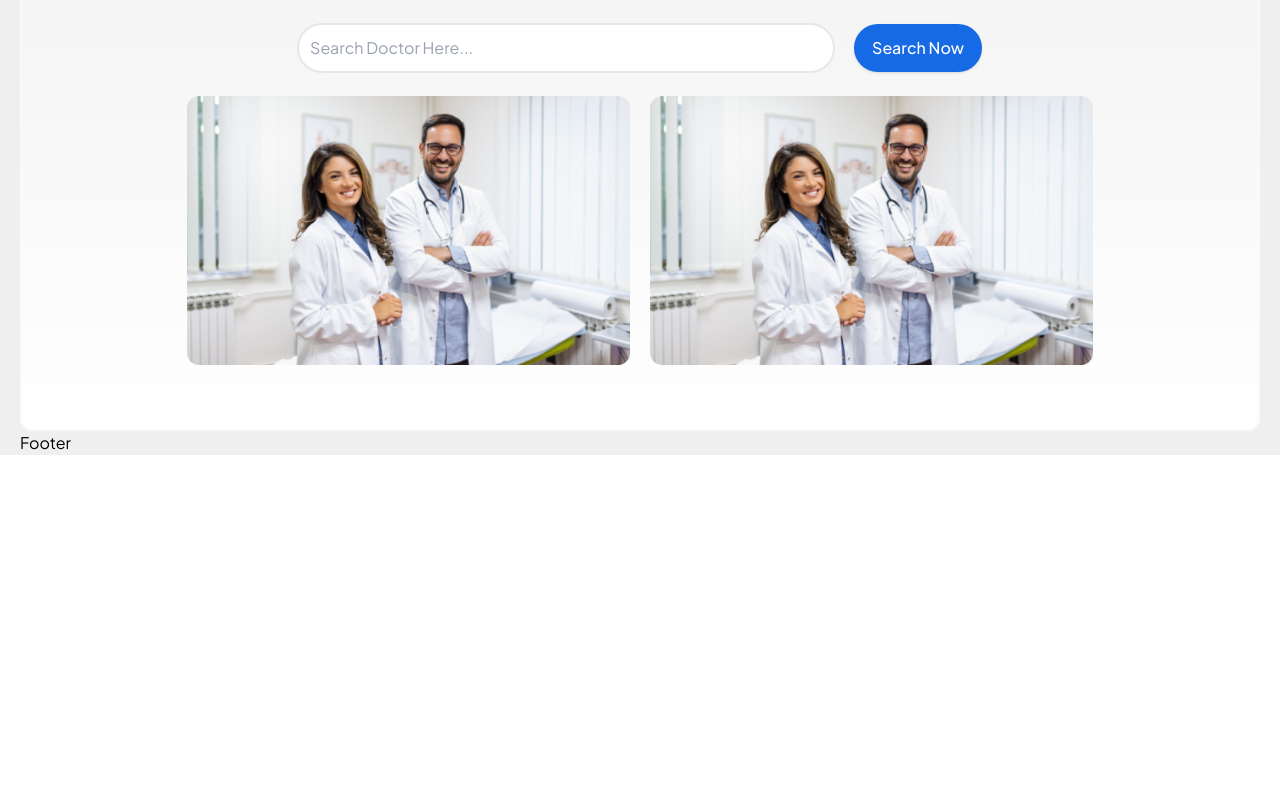
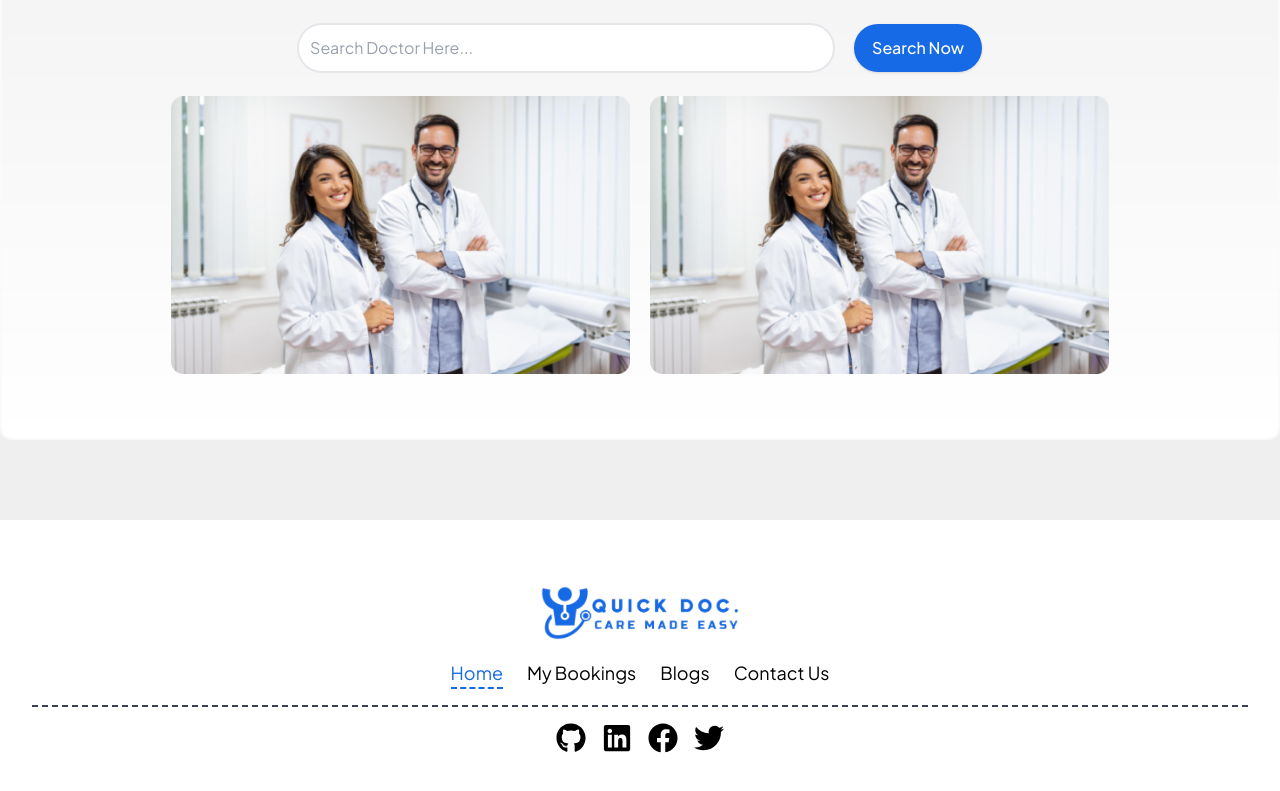
Before and after one commit to omarfaruk-dev/quick-doctor, a React (Vite) app: page / in a window 1280 px wide. Shown: the part 329-1120 px from the top of the page. Before the commit the page ends 800 px from the top, so only its background shows below. Built offline with nearby package versions, Linux system fonts and the light colour scheme.

Commit message:
footer completed

```diff
--- a/src/components/Footer.jsx
+++ b/src/components/Footer.jsx
@@ -1,9 +1,31 @@
 import React from 'react';
+import { Link, NavLink } from 'react-router';
+import { FaGithub, FaLinkedin, FaFacebook, FaTwitter } from "react-icons/fa";
 
 const Footer = () => {
+    const links = <div className='flex flex-col md:flex-row gap-3 md:gap-6 md:text-lg '>
+        <NavLink to='/'>Home</NavLink>
+        <NavLink to='/my-bookings'>My Bookings</NavLink>
+        <NavLink to='/blogs'>Blogs</NavLink>
+        <NavLink to='/contact-us'>Contact Us</NavLink>
+    </div>
     return (
-        <div>
-            Footer
+        <div className='bg-white mt-20'>
+            <div className='container mx-auto py-12 px-4 md:px-6 lg:px-8 md:p-16 text-black flex justify-center items-center gap-4 flex-col'>
+                <Link className="flex flex-wrap items-center">
+                    <img className='w-50' src='logo.png' alt="logo" />
+                </Link>
+                <ul>
+                    <li>{links}</li>
+                </ul>
+                <hr className='border-t-2 border-gray-700 border-dashed w-full ' />
+                <div className='text-2xl md:text-3xl flex flex-wrap gap-4'>
+                    <a href='https://github.com/omarfaruk-dev' target='blank'><FaGithub /> </a>
+                    <a href='https://www.linkedin.com/in/pro-omarfaruk' target='blank'><FaLinkedin /> </a>
+                    <a href='https://www.facebook.com/omarfarukb7' target='blank'><FaFacebook /></a>
+                    <a href='https://x.com/omarfarukb7' target='blank'><FaTwitter /> </a>
+                </div>
+            </div>
         </div>
     );
 };
--- a/src/layout/MainLayout.jsx
+++ b/src/layout/MainLayout.jsx
@@ -5,7 +5,7 @@ import Footer from '../components/Footer';
 
 const MainLayout = () => {
     return (
-        <div className=' bg-[#EFEFEF] px-5'>
+        <div className=' bg-[#EFEFEF]'>
             <div className='container mx-auto'>
                 <Nav />
             </div>
```
